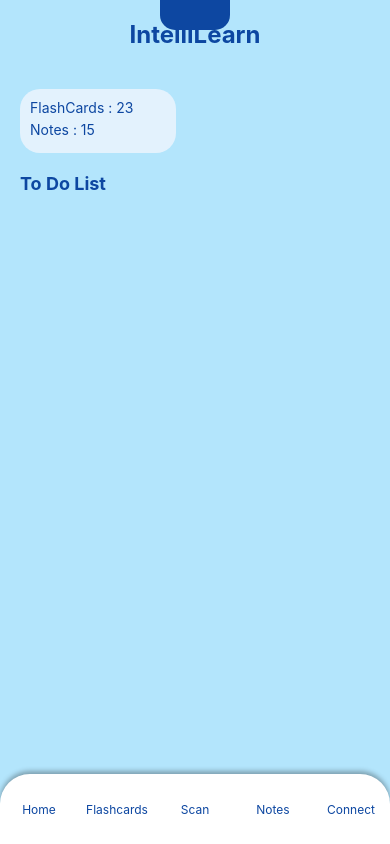
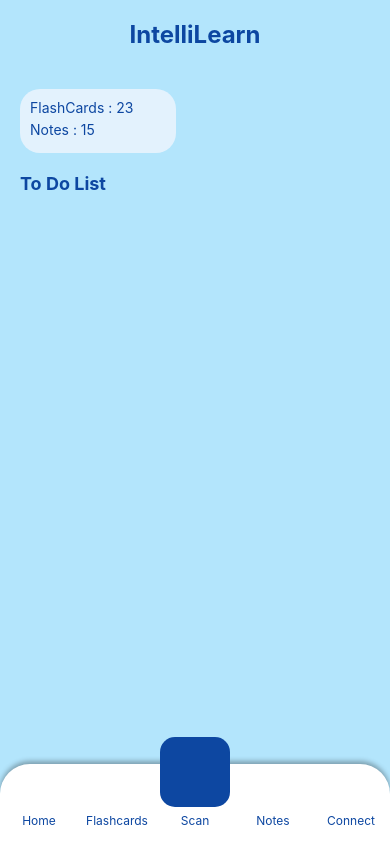
Before and after one commit to sapphiregaze/Intelli-Learn, a React Native app in the folder mobile/: screen /Test in a window 390 px wide. Built offline with nearby package versions, Linux system fonts and the light colour scheme.

Commit message:
Adjust Buttons

```diff
--- a/mobile/TestScreen.js
+++ b/mobile/TestScreen.js
@@ -18,9 +18,6 @@ export default function TestScreen({ navigation }) {
         <Text style={styles.toDoListText}>To Do List</Text>
       </ScrollView>
 
-      {/* Carré arrondi au-dessus du bouton "Scan" */}
-      <View style={styles.scanButton}></View>
-
       {/* Barre de navigation en bas */}
       <View style={styles.navBar}>
         <TouchableOpacity style={styles.navItem} onPress={() => console.log('Home')}>
@@ -39,6 +36,9 @@ export default function TestScreen({ navigation }) {
           <Text style={[styles.navText, styles.navTextDarkBlue]}>Connect</Text>
         </TouchableOpacity>
       </View>
+
+      {/* Carré arrondi au-dessus du bouton "Scan" */}
+      <View style={styles.scanButton}></View>
     </View>
   );
 }
@@ -66,30 +66,30 @@ const styles = StyleSheet.create({
   shortCard: {
     backgroundColor: '#E3F2FD',
     borderRadius: 20,
-    padding: 10, // Réduction du padding
+    padding: 10,
     marginHorizontal: 20,
     marginTop: 20,
-    width: '40%', // Largeur réduite
+    width: '40%',
   },
   cardTitle: {
-    fontSize: 14, // Réduction de la taille de la police
+    fontSize: 14,
     color: '#0D47A1',
-    marginBottom: 5, // Espacement réduit
+    marginBottom: 5,
   },
   toDoListText: {
     fontSize: 18,
     color: '#0D47A1',
     fontWeight: 'bold',
-    alignSelf: 'flex-start', // Alignement à gauche
-    marginLeft: 20, // Marge à gauche
+    alignSelf: 'flex-start',
+    marginLeft: 20,
     marginTop: 20,
   },
   navBar: {
     flexDirection: 'row',
     justifyContent: 'space-around',
     alignItems: 'center',
-    backgroundColor: '#FFFFFF', // Fond blanc
-    height: 70, // Hauteur de la barre
+    backgroundColor: '#FFFFFF',
+    height: 80,
     borderTopLeftRadius: 30,
     borderTopRightRadius: 30,
     shadowColor: '#000',
@@ -101,22 +101,24 @@ const styles = StyleSheet.create({
   navItem: {
     alignItems: 'center',
     flex: 1,
-    marginHorizontal: 5, // Espace entre les boutons réduit
+    marginHorizontal: 2,
   },
   navText: {
     fontSize: 12,
     textAlign: 'center',
+    marginTop: 32,
   },
   navTextDarkBlue: {
-    color: '#0D47A1', // Couleur de texte bleu marine
+    color: '#0D47A1',
   },
   scanButton: {
     position: 'absolute',
-    top: -40, // Décalage vers le haut
-    alignSelf: 'center', // Centrage horizontal
+    bottom: 0,
+    alignSelf: 'center',
     width: 70,
     height: 70,
     borderRadius: 15,
-    backgroundColor: '#0D47A1', // Fond bleu marine
+    backgroundColor: '#0D47A1',
+    marginBottom: 37,
   },
 });
```
